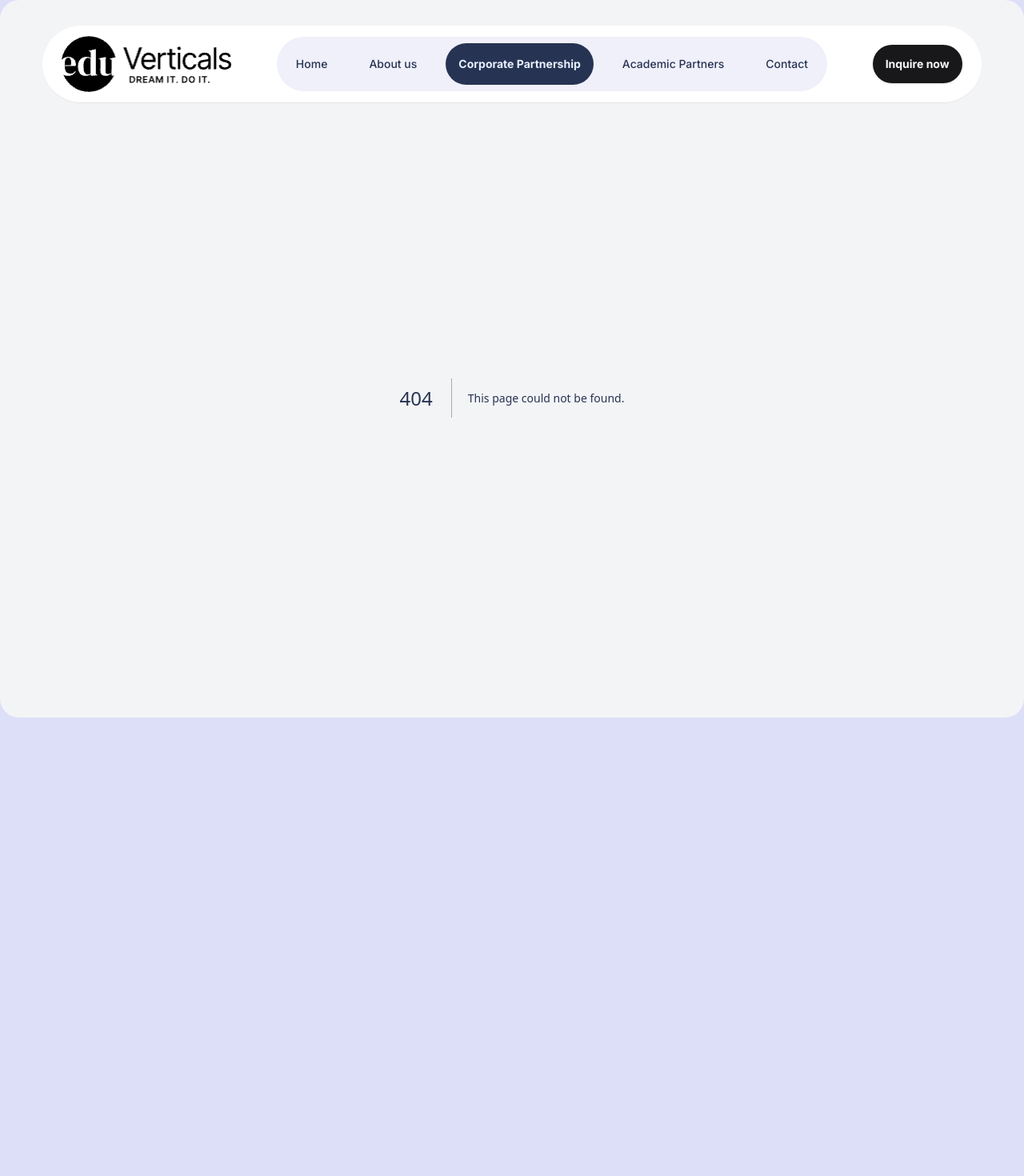
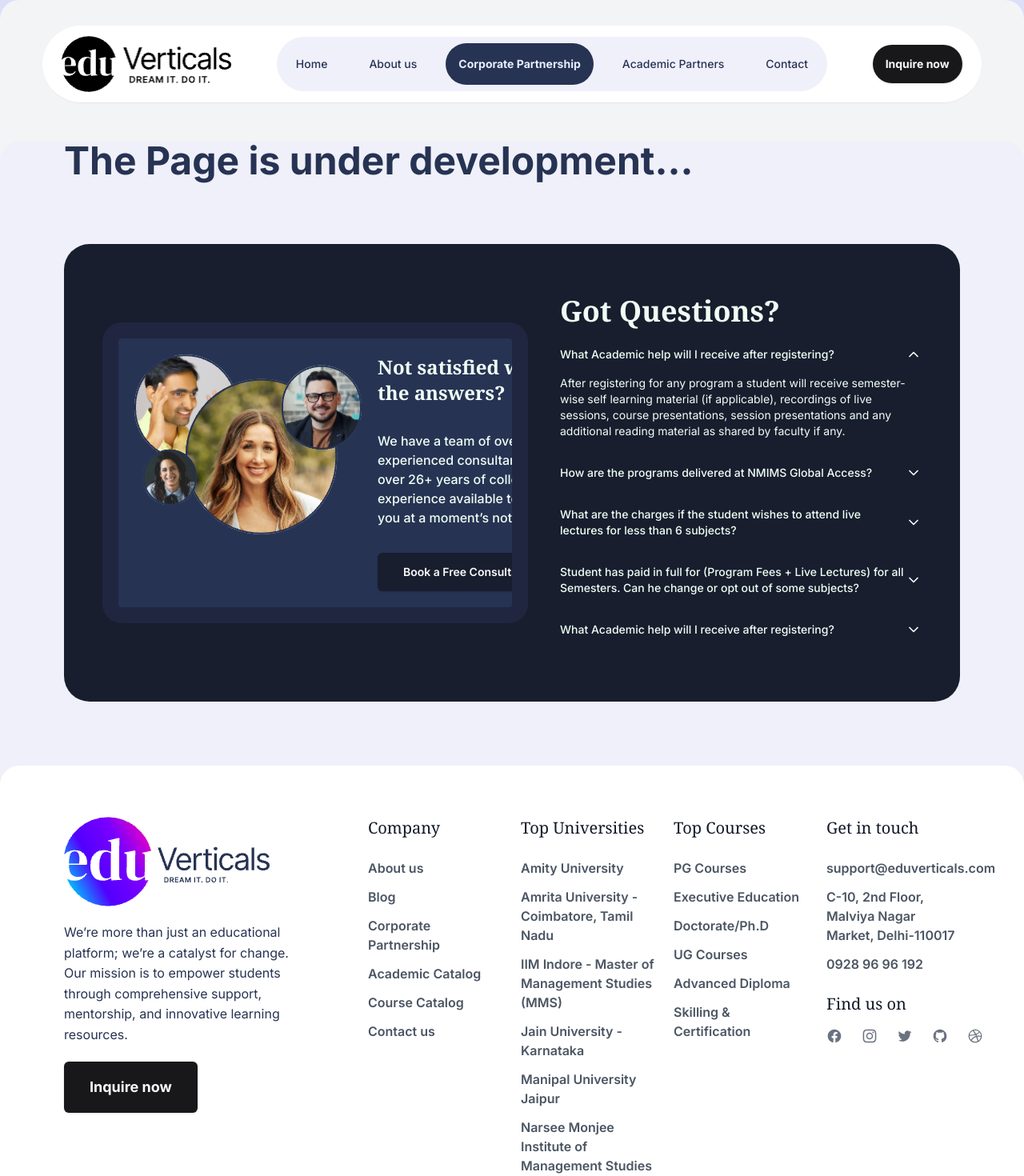
Before and after one commit to yeldynov/edu-verticals, a Next.js app: page /partner in a window 1280 px wide. Before the commit this address had no page. Shown: the top 1470 px of the page at 80% size. Before the commit the page ends 897 px from the top, so only its background shows below. Built offline with nearby package versions, Linux system fonts and the light colour scheme; a web font is replaced by a local one.

Commit message:
+ rest of the page carkas

```diff
--- /dev/null
+++ b/src/app/academic/page.tsx
@@ -0,0 +1,13 @@
+import React from 'react'
+
+const AcademicPage = () => {
+  return (
+    <div className='bg-[linear-gradient(to_bottom,_#EFF0F9_100%,_#EFF0F9_79%,_#EFF0F9_0%)] min-h-screen rounded-3xl px-5 xl:px-20'>
+      <h2 className='my-20 text-3xl sm:text-5xl'>
+        The Page is under development...
+      </h2>
+    </div>
+  )
+}
+
+export default AcademicPage
--- /dev/null
+++ b/src/app/contact/page.tsx
@@ -0,0 +1,13 @@
+import React from 'react'
+
+const ContactPage = () => {
+  return (
+    <div className='bg-[linear-gradient(to_bottom,_#EFF0F9_100%,_#EFF0F9_79%,_#EFF0F9_0%)] min-h-screen rounded-3xl px-5 xl:px-20'>
+      <h2 className='my-20 text-3xl sm:text-5xl'>
+        The Page is under development...
+      </h2>
+    </div>
+  )
+}
+
+export default ContactPage
--- /dev/null
+++ b/src/app/partner/page.tsx
@@ -0,0 +1,17 @@
+import FAQ from '@/components/FAQ'
+import Footer from '@/components/Footer'
+import React from 'react'
+
+const AcademicPage = () => {
+  return (
+    <div className='bg-[linear-gradient(to_bottom,_#EFF0F9_100%,_#EFF0F9_79%,_#EFF0F9_0%)] min-h-screen rounded-3xl px-5 xl:px-20'>
+      <h2 className='my-20 text-3xl sm:text-5xl'>
+        The Page is under development...
+      </h2>
+      <FAQ />
+      <Footer />
+    </div>
+  )
+}
+
+export default AcademicPage
--- a/src/components/Navbar.tsx
+++ b/src/components/Navbar.tsx
@@ -80,9 +80,11 @@
         </nav>
         <div className='flex items-center gap-4'>
           <div className='hidden items-center gap-2 text-sm font-medium lg:flex'>
-            <Button className='rounded-3xl h-12 font-bold hover:bg-[#E6EFFC] hover:text-maintext'>
-              Inquire now
-            </Button>
+            <Link href='https://yeldynov.tech' target='_blank' rel='noreferrer'>
+              <Button className='rounded-3xl h-12 font-bold hover:bg-[#E6EFFC] hover:text-maintext'>
+                Inquire now
+              </Button>
+            </Link>
           </div>
 
           <Sheet>
```
